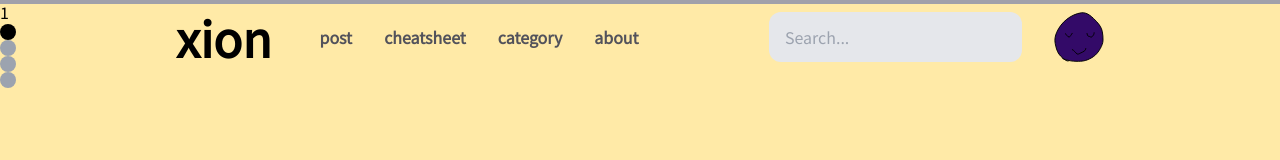
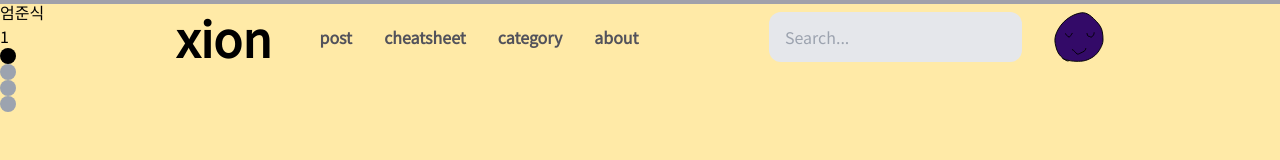
Before and after one commit to XionWCFM/devxion-blog, a Next.js app: page / in a window 1280 px wide. Shown: the top 160 px of the page. Built offline with nearby package versions, Linux system fonts and the light colour scheme.

Commit message:
:sparkles: Create scroll event
it's awesome

```diff
--- a/components/ui-components/MainFullPageComponent.tsx
+++ b/components/ui-components/MainFullPageComponent.tsx
@@ -10,11 +10,13 @@ export interface IPageObj {
   bgColor: string;
 }
 
+const ComponentA = () => <div>엄준식</div>;
+
 const pageObjArray = [
-  { pageNum: 1, bgColor: 'bg-[#ffeaa7]' },
-  { pageNum: 2, bgColor: 'bg-[#fab1a0]' },
-  { pageNum: 3, bgColor: 'bg-[#fdcb6e]' },
-  { pageNum: 4, bgColor: 'bg-[#e17055]' },
+  { pageNum: 1, bgColor: 'bg-[#ffeaa7]', component: ComponentA },
+  { pageNum: 2, bgColor: 'bg-[#fab1a0]', component: ComponentA },
+  { pageNum: 3, bgColor: 'bg-[#fdcb6e]', component: ComponentA },
+  { pageNum: 4, bgColor: 'bg-[#e17055]', component: ComponentA },
 ];
 
 const MainFullPageComponent = ({}: MainFullPageComponentProps) => {
@@ -55,6 +57,28 @@ const MainFullPageComponent = ({}: MainFullPageComponentProps) => {
     });
   };
 
+  const wheelHandler = React.useCallback(
+    (e: WheelEvent) => {
+      e.preventDefault();
+      if (e.deltaY < 0 && currentPageNum > 1) {
+        windowObj?.scrollTo({
+          top: pageRefs.current[currentPageNum - 1].offsetTop,
+          behavior: 'smooth',
+        });
+        setCurrentPageNum((state) => state - 1);
+      }
+
+      if (e.deltaY > 0 && currentPageNum < totalNum) {
+        windowObj?.scrollTo({
+          top: pageRefs.current[currentPageNum + 1].offsetTop,
+          behavior: 'smooth',
+        });
+        setCurrentPageNum((state) => state + 1);
+      }
+    },
+    [currentPageNum, totalNum, windowObj],
+  );
+
   React.useEffect(() => {
     windowObj?.addEventListener('scroll', handlePageChange);
     return () => {
@@ -63,15 +87,11 @@ const MainFullPageComponent = ({}: MainFullPageComponentProps) => {
   }, [windowObj, handlePageChange]);
 
   React.useEffect(() => {
-    windowObj?.addEventListener(
-      'wheel',
-      (e: Event) => {
-        e.preventDefault();
-        console.log(e);
-      },
-      { passive: false },
-    );
-  }, [windowObj]);
+    windowObj?.addEventListener('wheel', wheelHandler, { passive: false });
+    return () => {
+      windowObj?.removeEventListener('wheel', wheelHandler);
+    };
+  }, [wheelHandler, windowObj]);
 
   return (
     <div>
@@ -84,6 +104,7 @@ const MainFullPageComponent = ({}: MainFullPageComponentProps) => {
             }}
             className={`w-screen h-screen  ${item.bgColor}`}
           >
+            <item.component />
             <span>{item.pageNum}</span>
             {pageObjArray.map((item, idx) => {
               return (
```
